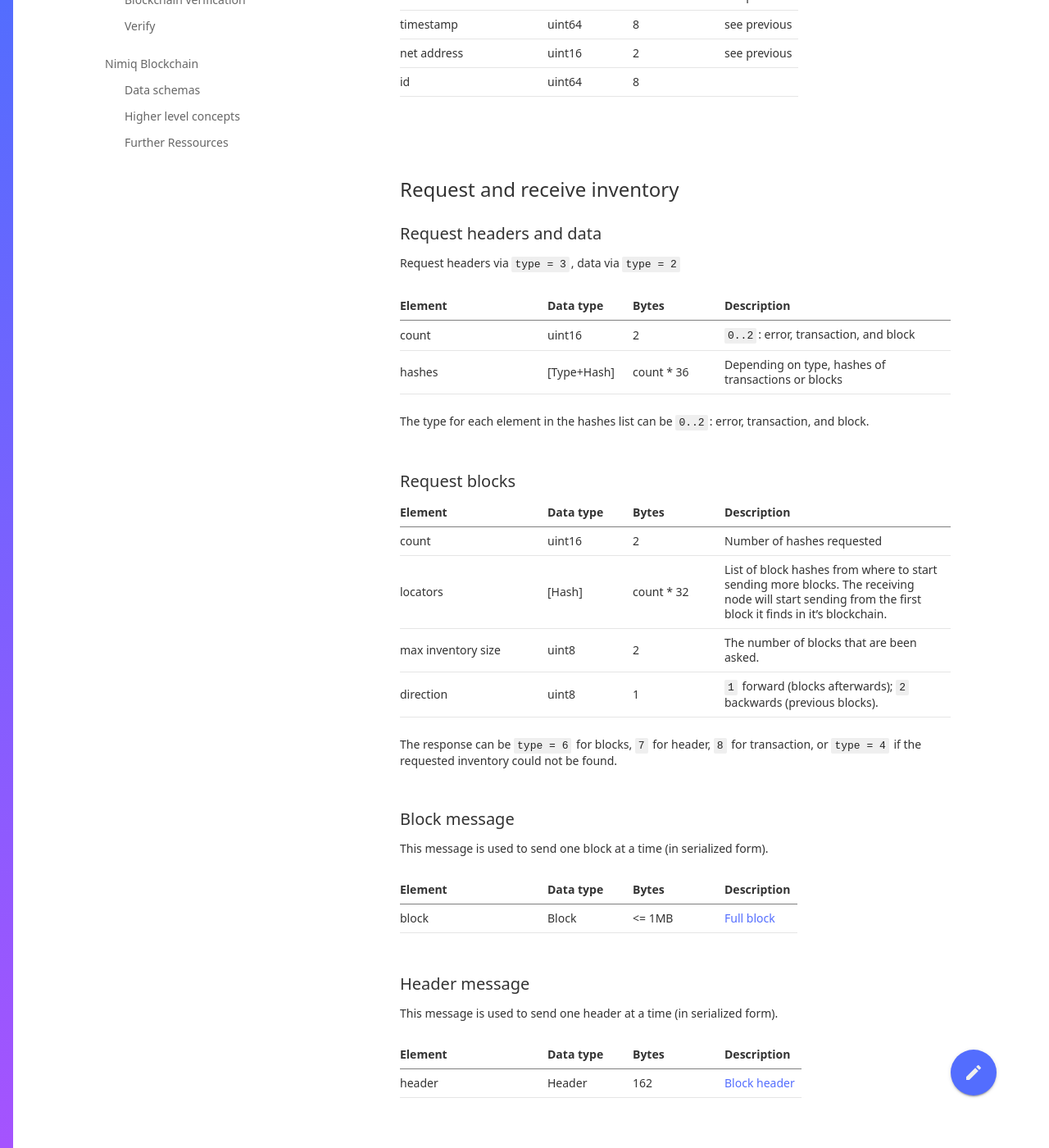
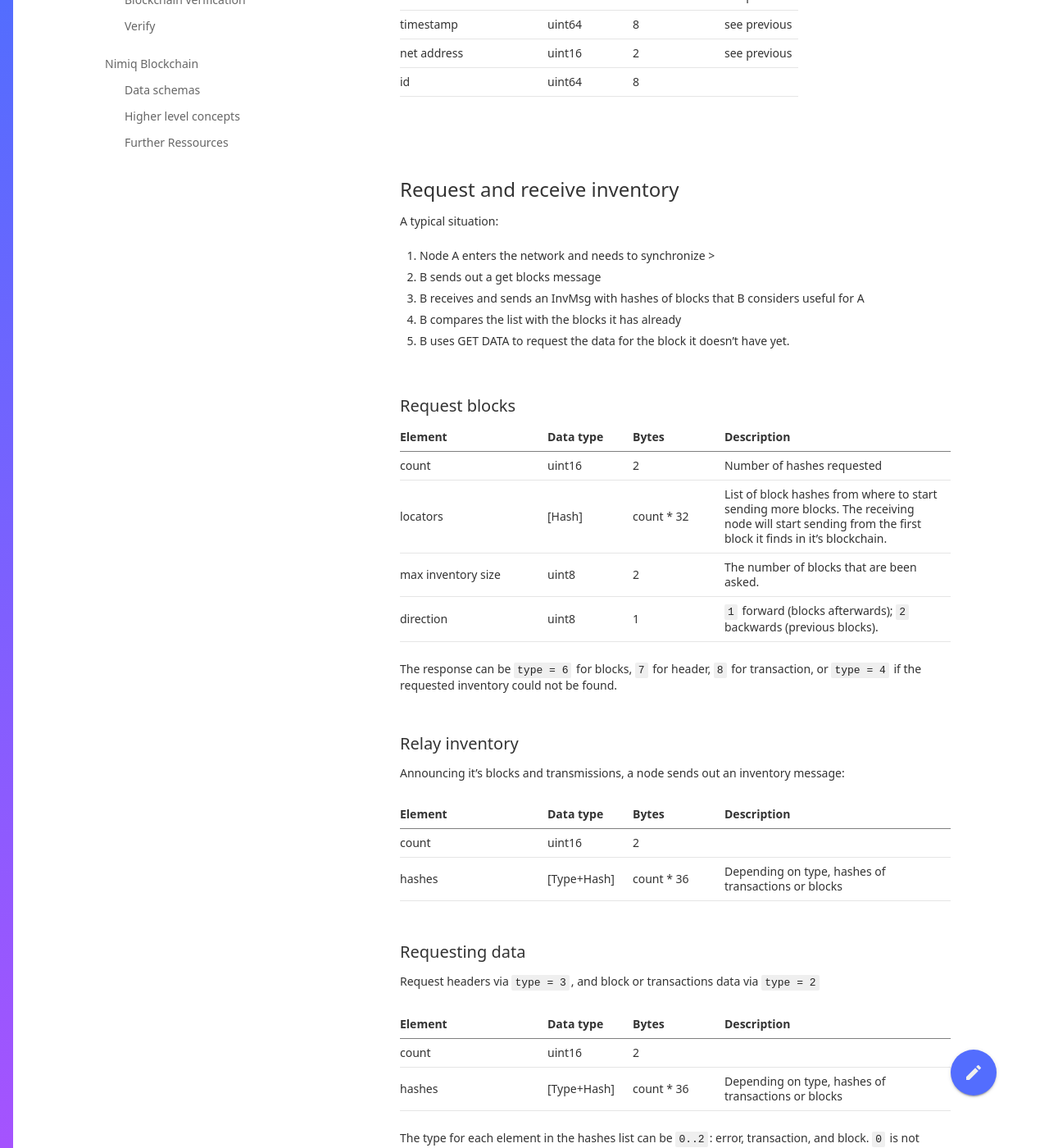
Before and after one commit to nimiq-network/developer-reference, a Jekyll site: the page built from chapters/messages.md, in a window 1280 px wide and 1400 px high, scrolled down 1803 px. Shown: the whole window at 82% size. Built offline with Jekyll 4.4.1, drawn with Linux system fonts in a browser that asks for light colours; our own code applies the rules of GitHub Pages for plain Markdown files; some of the changed text lies outside the part shown.

Commit message:
Reviewing, ongoing

```diff
--- a/chapters/messages.md
+++ b/chapters/messages.md
@@ -64,30 +64,42 @@ Three addresses can be used, a Web Socket address, a Web RTC address or a pain/d
 
 ## Request and receive inventory
 
-[//]: # (FIXME can't find data message, and only getdataMsg and getHeaderMsg, no getTransactionMsg, no getBlockMsg)
-[//]: # (FIXME what is data?)
-[//]: # (FIXME can't find where transactions are requested)
-
-### Request headers and data
-Request headers via `type = 3`, data via `type = 2`
-
-| Element   | Data type   | Bytes      | Description
-|-----------|-------------|------------|---
-| count     | uint16      | 2          | `0..2`: error, transaction, and block
-| hashes    | [Type+Hash] | count * 36 | Depending on type, hashes of transactions or blocks
-
-The type for each element in the hashes list can be `0..2`: error, transaction, and block.
+A typical situation:
+1. Node A enters the network and needs to synchronize >
+1. B sends out a get blocks message
+1. B receives and sends an InvMsg with hashes of blocks that B considers useful for A
+1. B compares the list with the blocks it has already
+1. B uses GET DATA to request the data for the block it doesn't have yet.
 
 ### Request blocks
 
 | Element   | Data type      | Bytes | Description            |
 |-----------|----------------|-------|------------------------|
-| count  | uint16   | 2     | Number of hashes requested
+| count     | uint16   | 2     | Number of hashes requested
 | locators  | [Hash]   | count * 32     | List of block hashes from where to start sending more blocks. The receiving node will start sending from the first block it finds in it's blockchain.
 | max inventory size | uint8   | 2     | The number of blocks that are been asked.  |
 | direction | uint8   | 1     | `1` forward (blocks afterwards); `2` backwards (previous blocks).
 
 The response can be `type = 6` for blocks, `7` for header, `8` for transaction, or `type = 4` if the requested inventory could not be found.
+
+### Relay inventory
+
+Announcing it's blocks and transmissions, a node sends out an inventory message:
+
+| Element   | Data type   | Bytes      | Description
+|-----------|-------------|------------|---
+| count     | uint16      | 2          |
+| hashes    | [Type+Hash] | count * 36 | Depending on type, hashes of transactions or blocks
+
+### Requesting data
+Request headers via `type = 3`, and block or transactions data via `type = 2`
+
+| Element   | Data type   | Bytes      | Description
+|-----------|-------------|------------|---
+| count     | uint16      | 2          |
+| hashes    | [Type+Hash] | count * 36 | Depending on type, hashes of transactions or blocks
+
+The type for each element in the hashes list can be `0..2`: error, transaction, and block. `0` is not being used.
 
 ### Block message
 
@@ -104,6 +116,14 @@ This message is used to send one header at a time (in serialized form).
 | Element   | Data type | Bytes | Description            |
 |-----------|-----------|-------|------------------------|
 | header    | Header    | 162   | [Block header](block.md#header) |
+
+### TX message
+
+This message is used to send one header at a time (in serialized form).
+
+| Element     | Data type   | Bytes | Description            |
+|-------------|-------------|-------|------------------------|
+| transaction | Transaction | XXX   | [Transaction](transaction.md#header) |
 
 ## Mempool message
 
```
Also changed, not shown: other parts of chapters/messages.md (+1 -1 lines).
